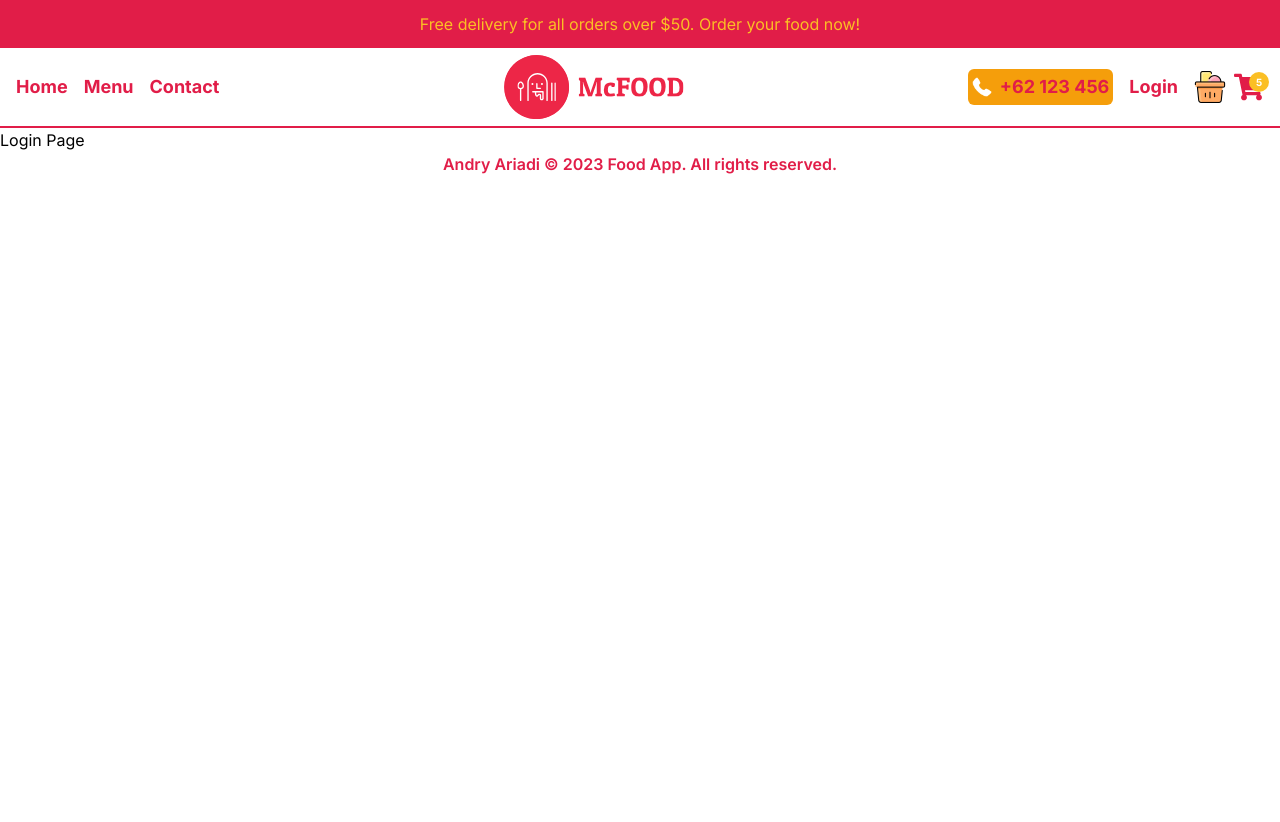
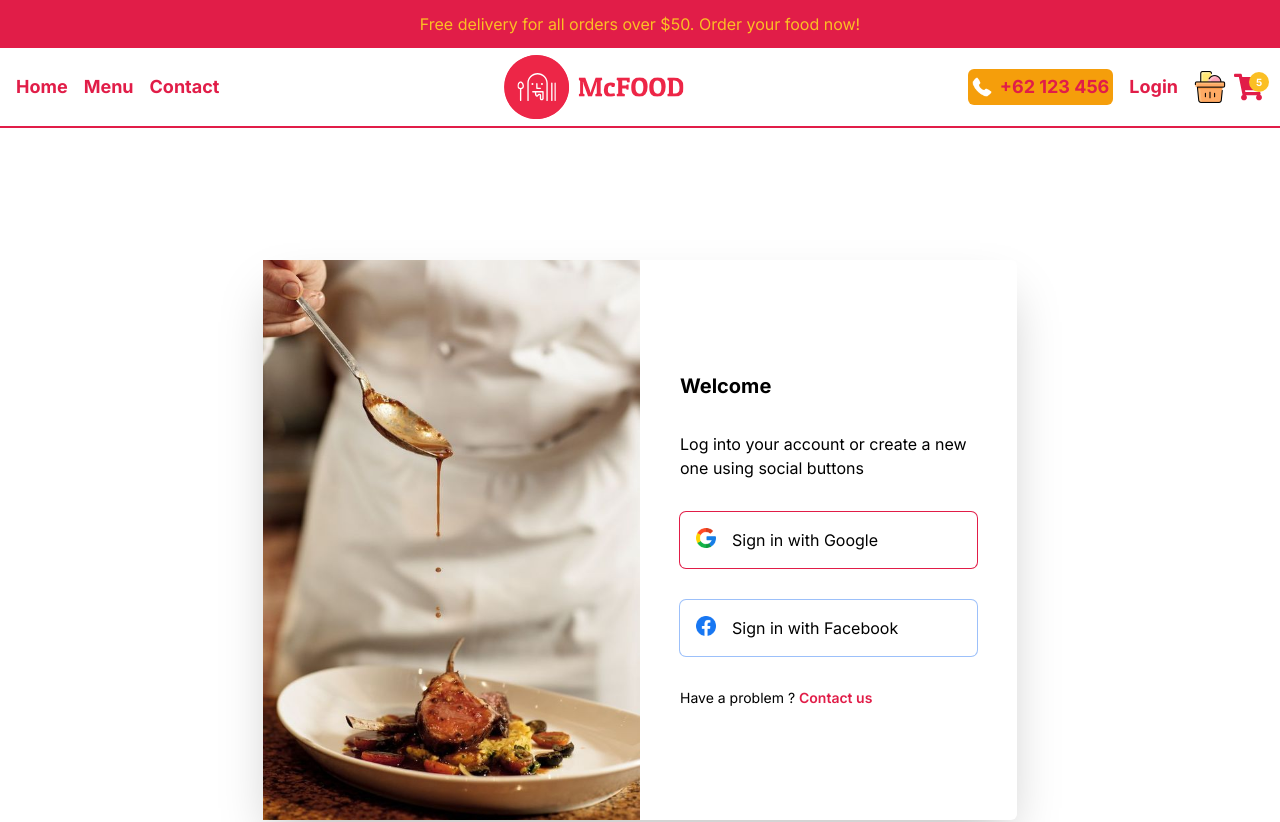
Before and after one commit to andryariadi/food-ordering-app, a Next.js app in the folder food-app/: page /login in a window 1280 px wide. Shown: the top 822 px of the page. Before the commit the page ends 800 px from the top, so only its background shows below. Built offline with nearby package versions, Linux system fonts and the light colour scheme.

Commit message:
styling login page

```diff
--- a/food-app/src/app/login/page.tsx
+++ b/food-app/src/app/login/page.tsx
@@ -1,7 +1,34 @@
+import Image from "next/image";
+import Link from "next/link";
+
 export default function LoginPage() {
   return (
     <>
-      <main>Login Page</main>
+      <main className="flex items-center justify-center h-screen m-3">
+        <div className="flex flex-col md:flex-row h-full md:h-[70%] md:w-full lg:w-[60%] 2xl:w-1/2 shadow-2xl rounded-md">
+          <div className="relative h-full md:h-full w-full md:w-1/2">
+            <Image src="/login.jpg" alt="login" fill className="object-cover" />
+          </div>
+          <div className="flex flex-col gap-8 p-10 md:w-1/2 justify-center">
+            <h1 className="text-xl font-bold">Welcome</h1>
+            <p>Log into your account or create a new one using social buttons</p>
+            <button className="flex gap-4 p-4 ring-1 ring-rose-600 rounded-md">
+              <Image src={"/google.png"} alt="google" width={20} height={20} className="object-contain" />
+              <span>Sign in with Google</span>
+            </button>
+            <button className="flex gap-4 p-4 ring-1 ring-offset-cyan-500 rounded-md">
+              <Image src={"/facebook.png"} alt="google" width={20} height={20} className="object-contain" />
+              <span>Sign in with Facebook</span>
+            </button>
+            <p className="text-sm">
+              Have a problem ?{" "}
+              <Link href={"/contact"} className="text-rose-600 font-semibold">
+                Contact us
+              </Link>
+            </p>
+          </div>
+        </div>
+      </main>
     </>
   );
 }
--- a/food-app/src/app/menu/page.tsx
+++ b/food-app/src/app/menu/page.tsx
@@ -4,7 +4,7 @@
 export default function MenuPage() {
   return (
     <>
-      <main className="p-4 md:px-20 xl:px-40 h-[calc(100vh-7rem)] flex flex-col md:flex-row items-center">
+      <main className="p-4 md:px-20 xl:px-40 h-[calc(100vh-7rem)] flex flex-col md:flex-row items-center mb-44 md:mb-0">
         {menu.map((item) => (
           <Link href={`/menu/${item.slug}`} key={item.id} style={{ backgroundImage: `url(${item.img})` }} className="w-full h-1/2 md:h-5/6 bg-cover bg-center p-8">
             <div className={`text-${item.color} w-1/2 h-full justify-evenly flex flex-col`}>
```
Also changed, not shown: food-app/public/login.jpg (added).
